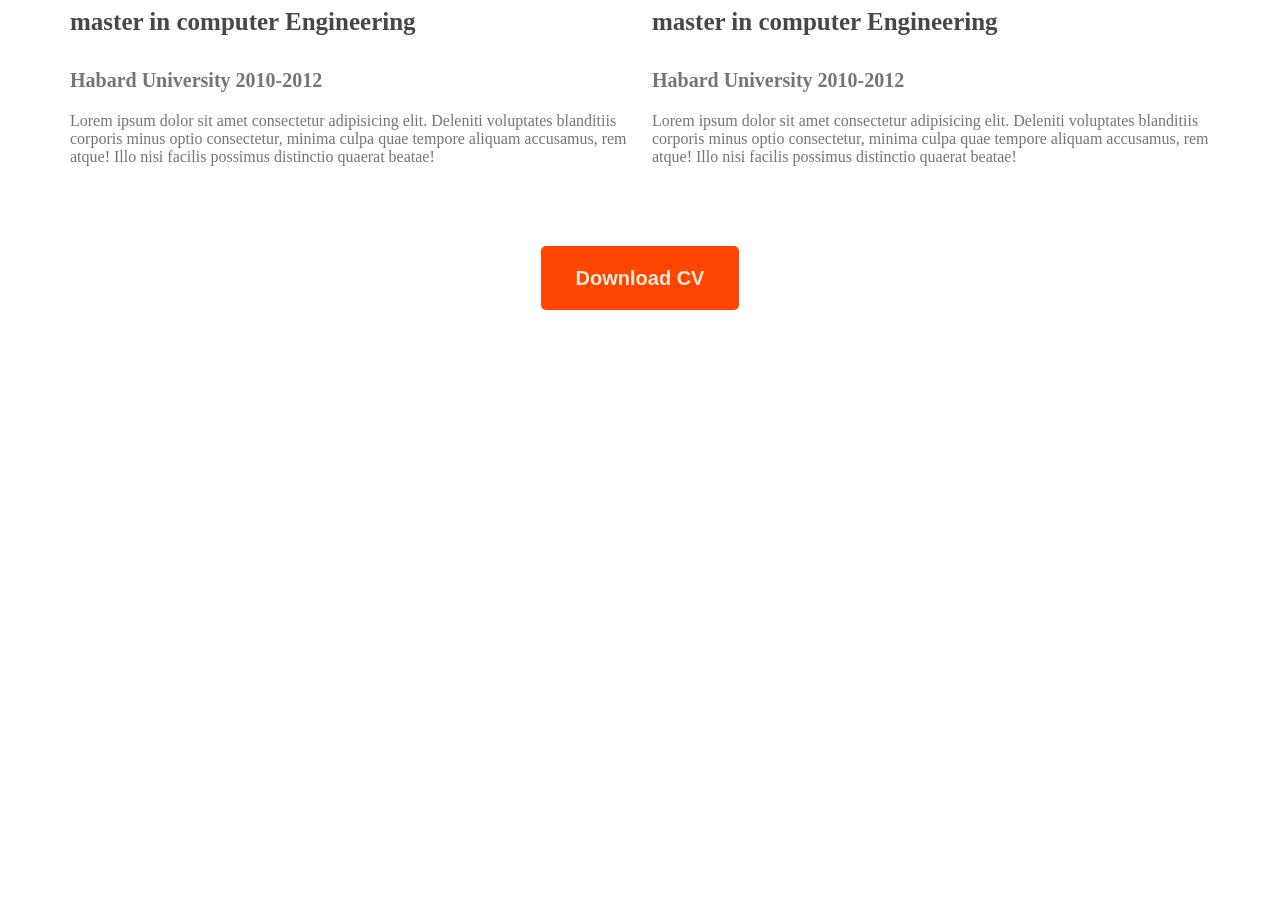
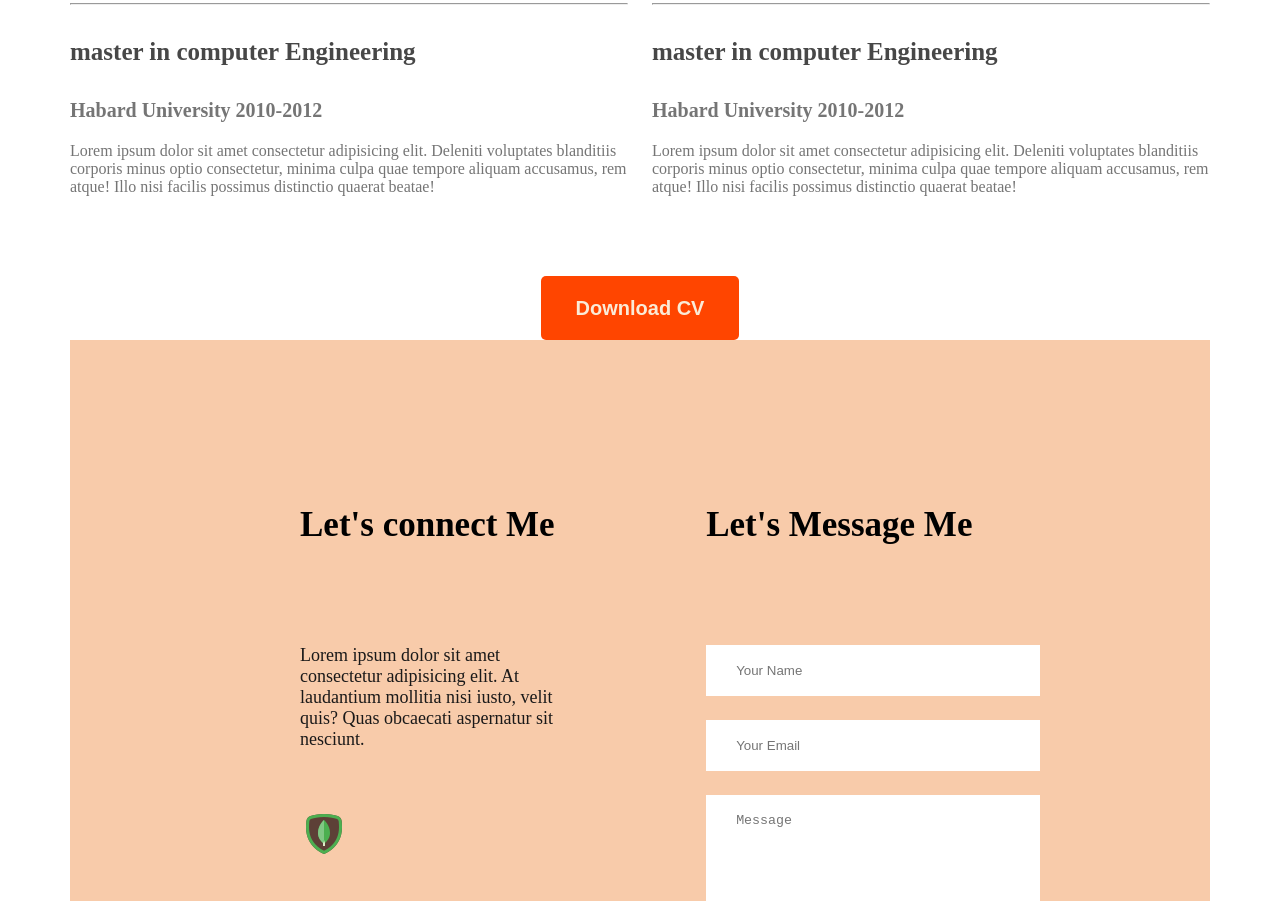
Before and after one commit to Tanzil2001/Developer-portfolio, a plain HTML site: page index.html in a window 1280 px wide. Shown: the part 2657-3558 px from the top of the page. Before the commit the page ends 2975 px from the top, so only its background shows below. Drawn offline with Linux system fonts and the light colour scheme.

Commit message:
add final cod

```diff
--- a/index.html
+++ b/index.html
@@ -150,8 +150,31 @@
 
                 </section>
 
+            <!-- contact section -->
+                <section class="contact">
 
+                        <div>
+                            <h3 class="section-title">Let's connect Me</h3>
+                            <p class="section-description">Lorem ipsum dolor sit amet consectetur adipisicing elit. At laudantium mollitia nisi iusto, velit quis? Quas obcaecati aspernatur sit nesciunt.
+                            </p>
+                            <a href="">
+                                <img src="/images/icons/icons8-mongodb-48.png" alt="">
+                            </a>
+                        </div>
 
+                        <div>
+                            <h3 class="section-title">Let's Message Me</h3>
+                            <form action="">
+                                <input type="text" name="" id="" placeholder="Your Name">
+
+                                <input type="email" name="" id="" placeholder="Your Email">
+
+                                <textarea name="" id="" cols="30" rows="10" placeholder="Message"></textarea>
+
+                                <input class="btn-primary" type="submit" value="submit">
+                            </form>
+                        </div>
+                </section>
     </main>
     <footer>
 
--- a/styles/portfolio.css
+++ b/styles/portfolio.css
@@ -131,6 +131,11 @@ font-size: 20px;
             margin-bottom: 10px;
 
 }
+.contact{display: flex;
+        gap: 100px;
+        padding: 130px 230PX;
+        background: #f8cbaa;
+}
 
 
 
@@ -151,3 +156,19 @@ font-size: 20px;
             text-align: center;
 
 }
+/* contact styles */
+.contact .section-title{
+            text-align: left;
+
+}
+.contact input[type="text"],input[ type="email"], textarea{
+    margin-bottom: 24px;
+    border: none;
+    padding: 18px 30px;
+    width: 100%;
+
+}
+.section-description{padding-bottom: 30px;
+                     padding-right: 40px;
+
+}
```
